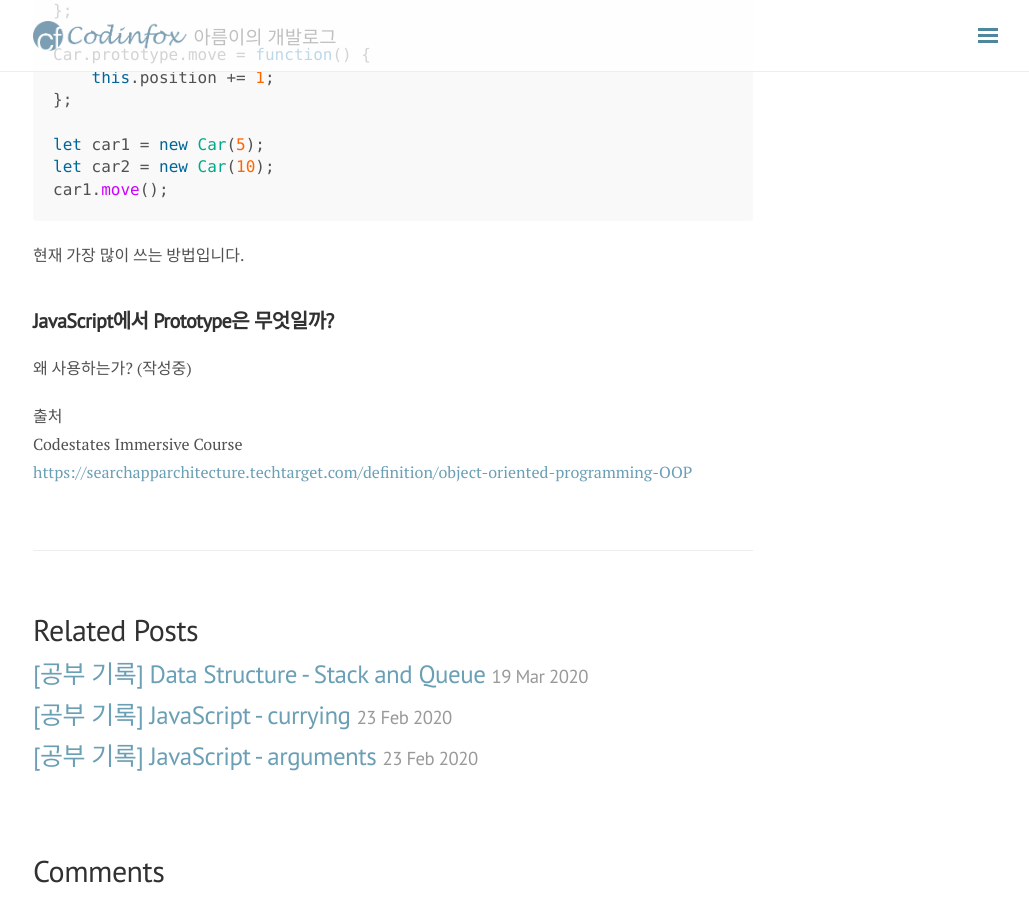
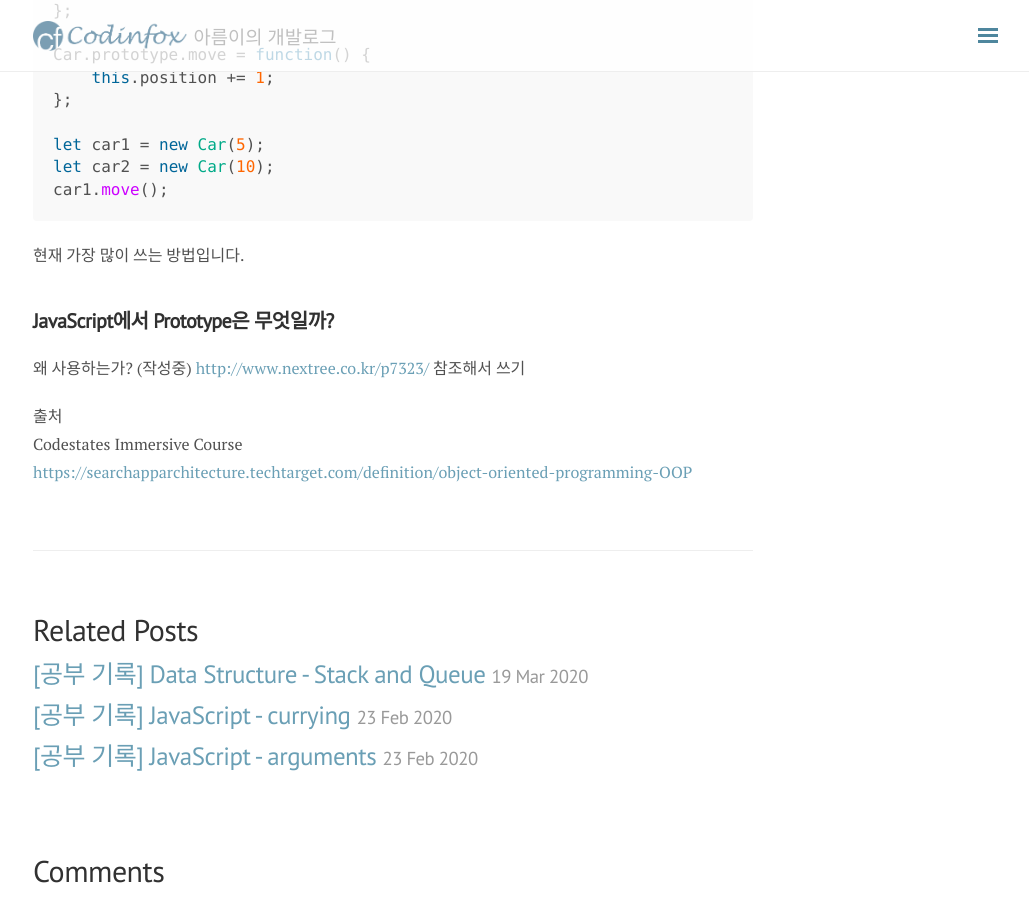
Before and after one commit to aiody/aiody.github.io, a Jekyll site: the page built from _posts/2020-03-19-OOP.md, in a window 1280 px wide and 900 px high, scrolled down 2753 px. Shown: the whole window, without its empty margins (247-1276 px from the left). Built offline with Jekyll 4.4.1, drawn with Linux system fonts in a browser that asks for light colours; nearby versions of some CDN libraries; our own code applies the rules of GitHub Pages for plain Markdown files; comment, search, counter and statistics services are not loaded.

Commit message:
Update 2020-03-19-OOP.md

```diff
--- a/_posts/2020-03-19-OOP.md
+++ b/_posts/2020-03-19-OOP.md
@@ -105,6 +105,8 @@ car1.move();
 ## JavaScript에서 Prototype은 무엇일까?
 왜 사용하는가?
 (작성중)
+<http://www.nextree.co.kr/p7323/>
+참조해서 쓰기
 
 
 출처
```
